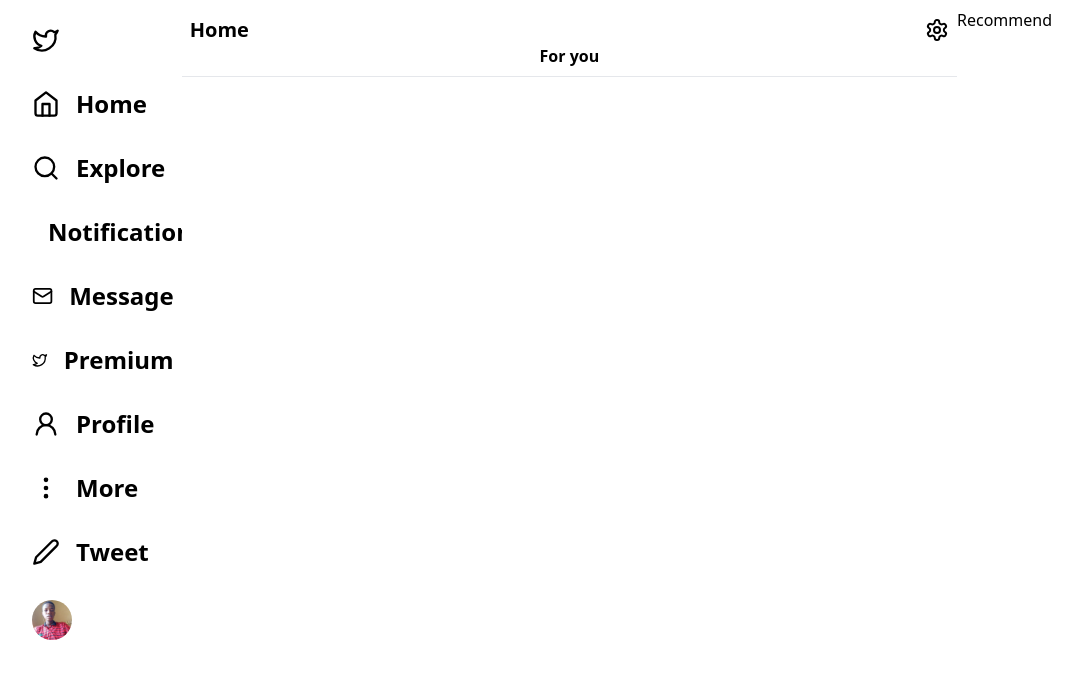
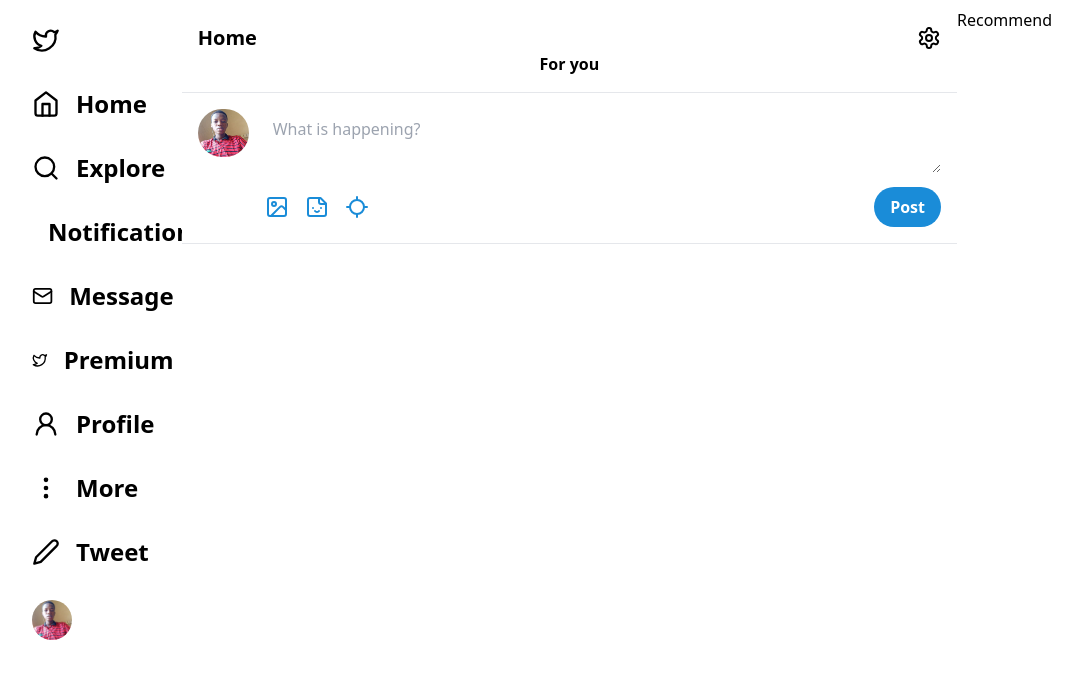
Before and after one commit to Ayothegod/twitter-clone, a React (Vite) app in the folder client/: page /home in a window 1280 px wide. Shown: the top 678 px of the page, without its empty margins (102-1184 px from the left). Built offline with nearby package versions, Linux system fonts and the light colour scheme.

Commit message:
feat: build create post for desktop

```diff
--- a/client/src/components/tabletup/Body.jsx
+++ b/client/src/components/tabletup/Body.jsx
@@ -1,15 +1,22 @@
 import { Settings } from "lucide-react";
+import CreatePost from "./CreatePost";
 
 export default function Body() {
   return (
-    <div className=" min-h-screen w-full">
-      <header className="p-2 border-b">
-        <div className="flex items-center justify-between">
+    <div className="min-h-screen w-full">
+      <header className="p-4 border-b">
+        <div className="hidden sm:flex items-center justify-between">
           <p className="font-bold text-xl"> Home</p>
-          <Settings/>
+          <Settings />
         </div>
-        <p className="text-center font-semibold">For you</p>
+        <div>
+          <p className="text-center font-semibold">For you</p>
+          {/* Incase i want to add a followings only view */}
+        </div>
       </header>
+
+      <CreatePost/>
+
     </div>
-  )
+  );
 }
--- /dev/null
+++ b/client/src/components/tabletup/CreatePost.jsx
@@ -0,0 +1,33 @@
+import { ImageIcon, LocateIcon, StickerIcon } from "lucide-react";
+import testProfile from "../../assets/20220529_232847.jpg";
+
+export default function CreatePost() {
+  return (
+    <div className="hidden sm:flex gap-4 p-4 w-full border-b ">
+      <div className="h-12 w-14">
+        <img
+          src={testProfile}
+          alt="test-image"
+          className="h-full w-full rounded-full cursor-pointer"
+        />
+      </div>
+      <div className="w-full space-y-2">
+        <textarea
+          type="text"
+          className="p-2 w-full"
+          placeholder="What is happening?"
+        />
+        <div className="flex items-center justify-between">
+          <div className="flex gap-4">
+            <ImageIcon className=" text-action hover:text-action-disabled" />
+            <StickerIcon className=" text-action hover:text-action-disabled" />
+            <LocateIcon className=" text-action hover:text-action-disabled" />
+          </div>
+          <button className="bg-action py-2 px-4 rounded-full text-white font-bold hover:bg-action-disabled">
+            Post
+          </button>
+        </div>
+      </div>
+    </div>
+  );
+}
```
